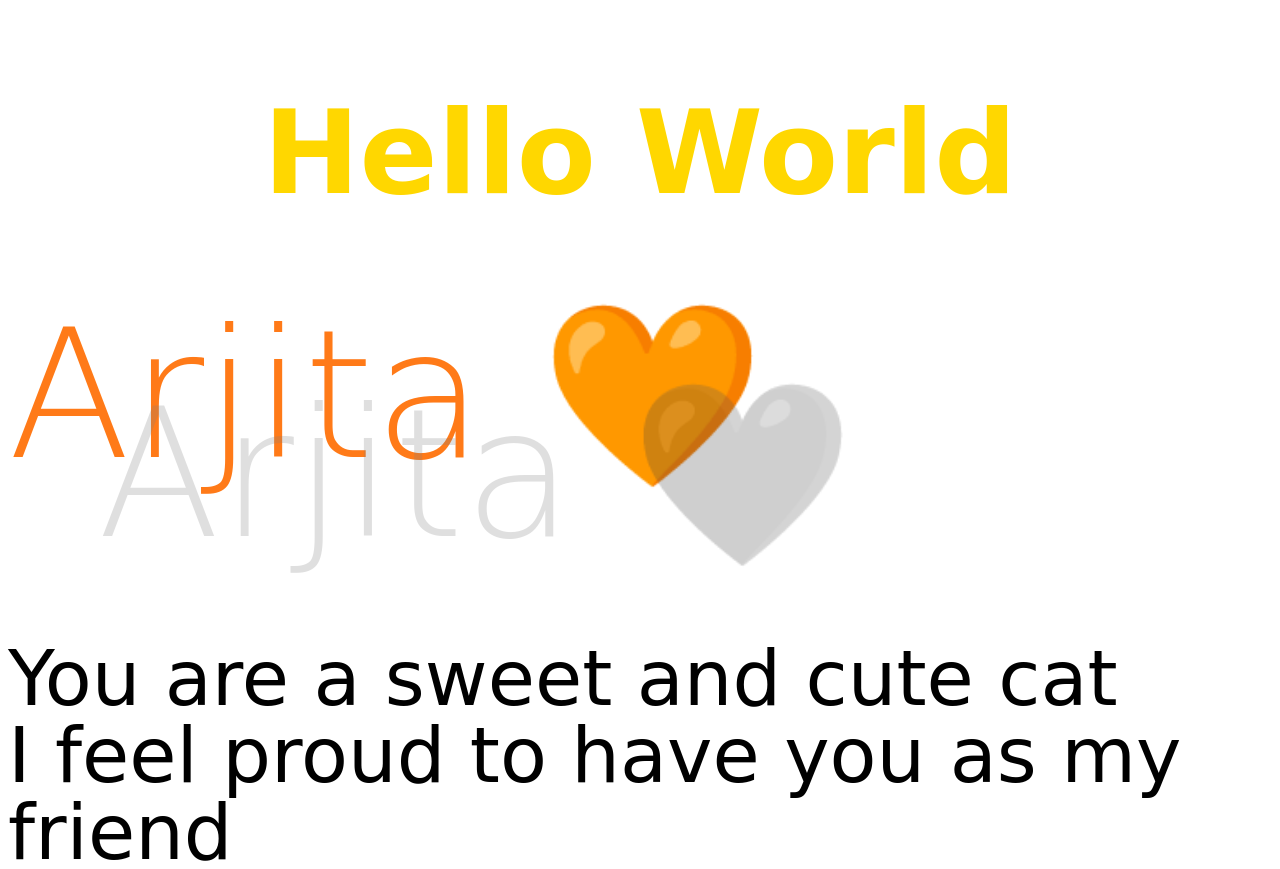
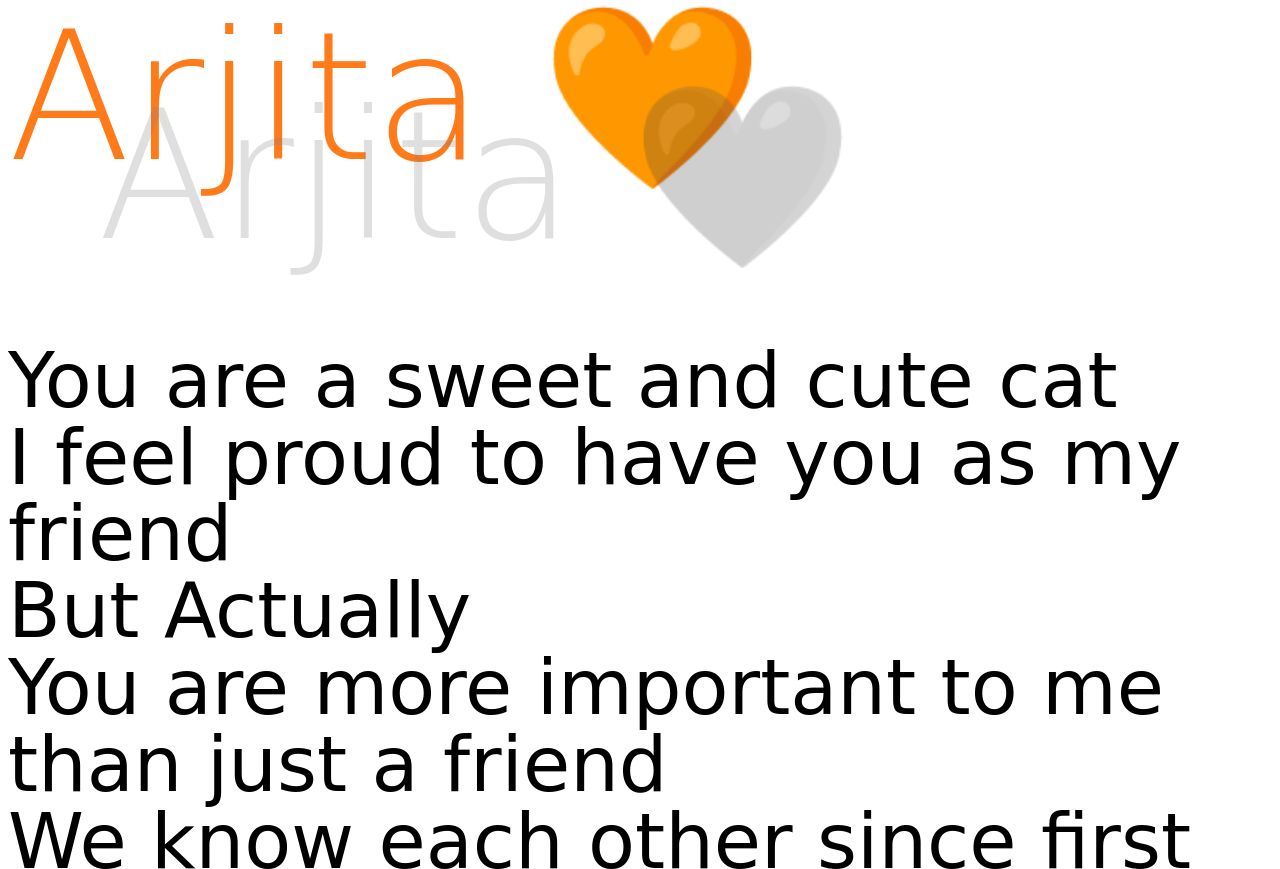
Before and after one commit to arjitak6/arjitak6.github.io, a plain HTML site: page index.html in a window 1280 px wide. Shown: the top 869 px of the page. Drawn offline with Linux system fonts and the light colour scheme.

Commit message:
Update index.html

```diff
--- a/index.html
+++ b/index.html
@@ -4,10 +4,9 @@
     <meta charset="UTF-8">
     <meta name="viewport" content=
         "width=device-width, initial-scale=1.0">
-    <title>Just for Arjita</title>
+    <title>Just for Arjita...</title>
  </head>
  <body>
-<h2 style="color: gold; text-align: center;">Hello World</h1>
    <link rel="stylesheet" href = "stylesheets/style.css">
       <article class='base' aria-hidden='true'>Arjita 🧡</article>
       <article class='grey'>Arjita 🖤</article>
@@ -22,7 +21,7 @@ You are more important to me than just a friend
         <br>
          We know each other since first day of school life
         <br>
-And
+         And...
         <br>
          I will always try to keep you happy and smiling
         <br>
```
Lines whose indentation alone changed are shown as unchanged.
